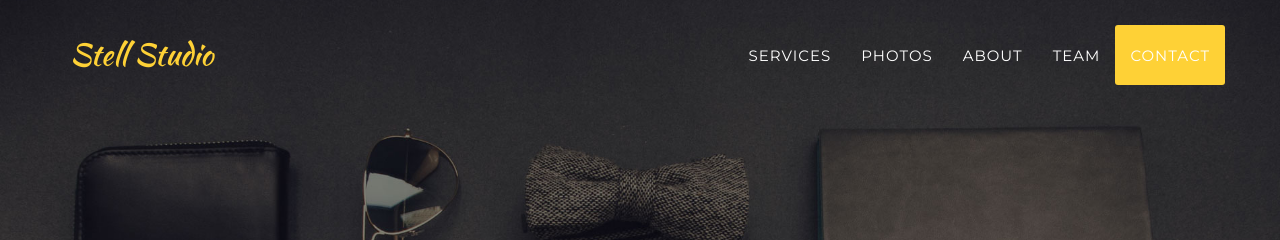
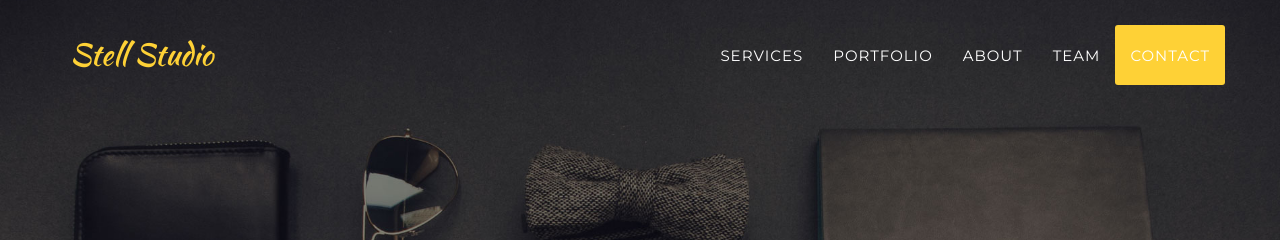
Before and after one commit to stellstudio/stellstudio.github.io, a Jekyll site: the page built from index.html, in a window 1280 px wide. Shown: the top 240 px of the page. Built offline with Jekyll 4.4.1, drawn with Linux system fonts in a browser that asks for light colours; some web fonts are replaced.

Commit message:
Update header.html

```diff
--- a/_includes/header.html
+++ b/_includes/header.html
@@ -22,7 +22,7 @@
                         <a class="page-scroll" href="#services">Services</a>
                     </li>
                     <li>
-                        <a class="page-scroll" href="#photos">Photos</a>
+                        <a class="page-scroll" href="#photos">Portfolio</a>
                     </li>
                     <li>
                         <a class="page-scroll" href="#about">About</a>
```
